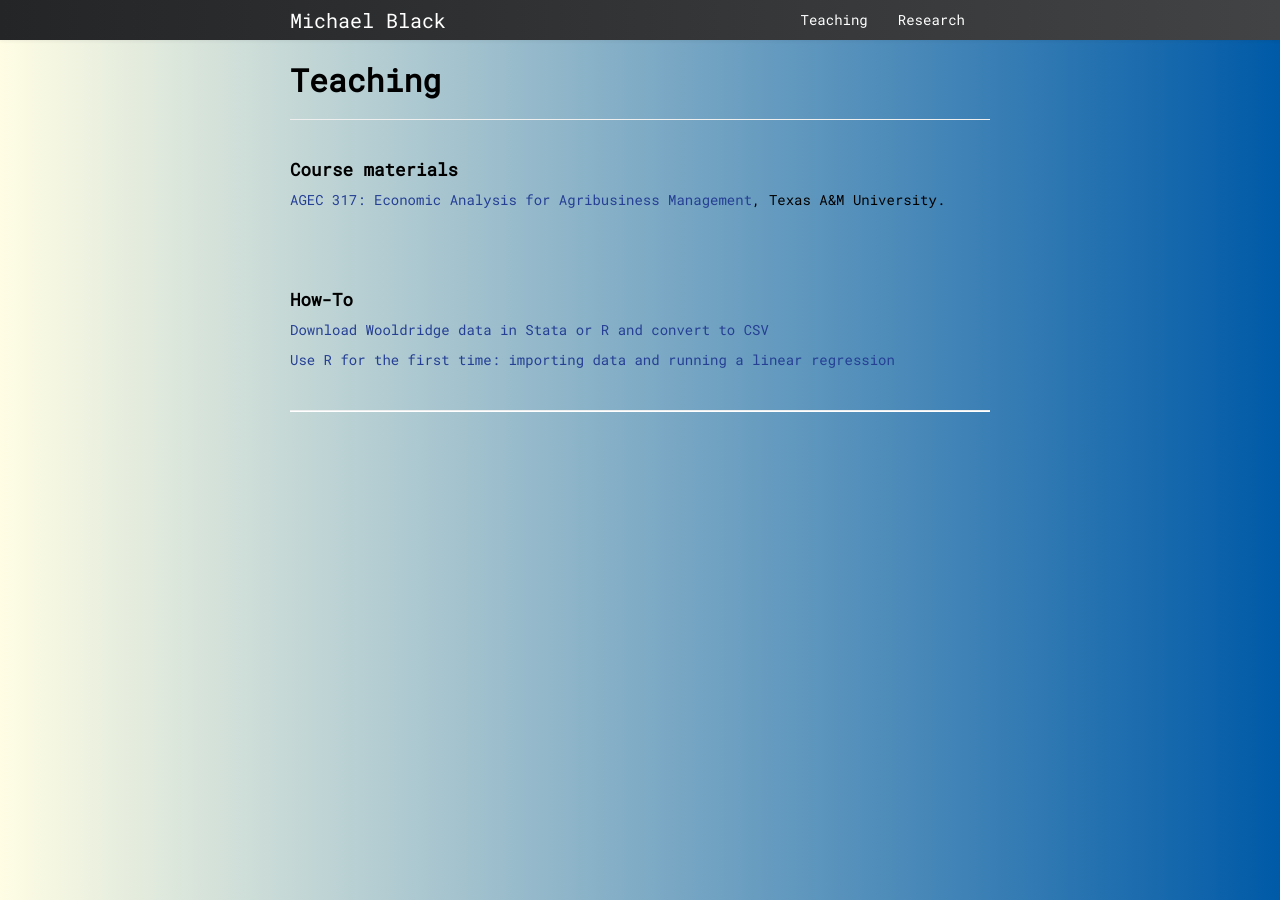
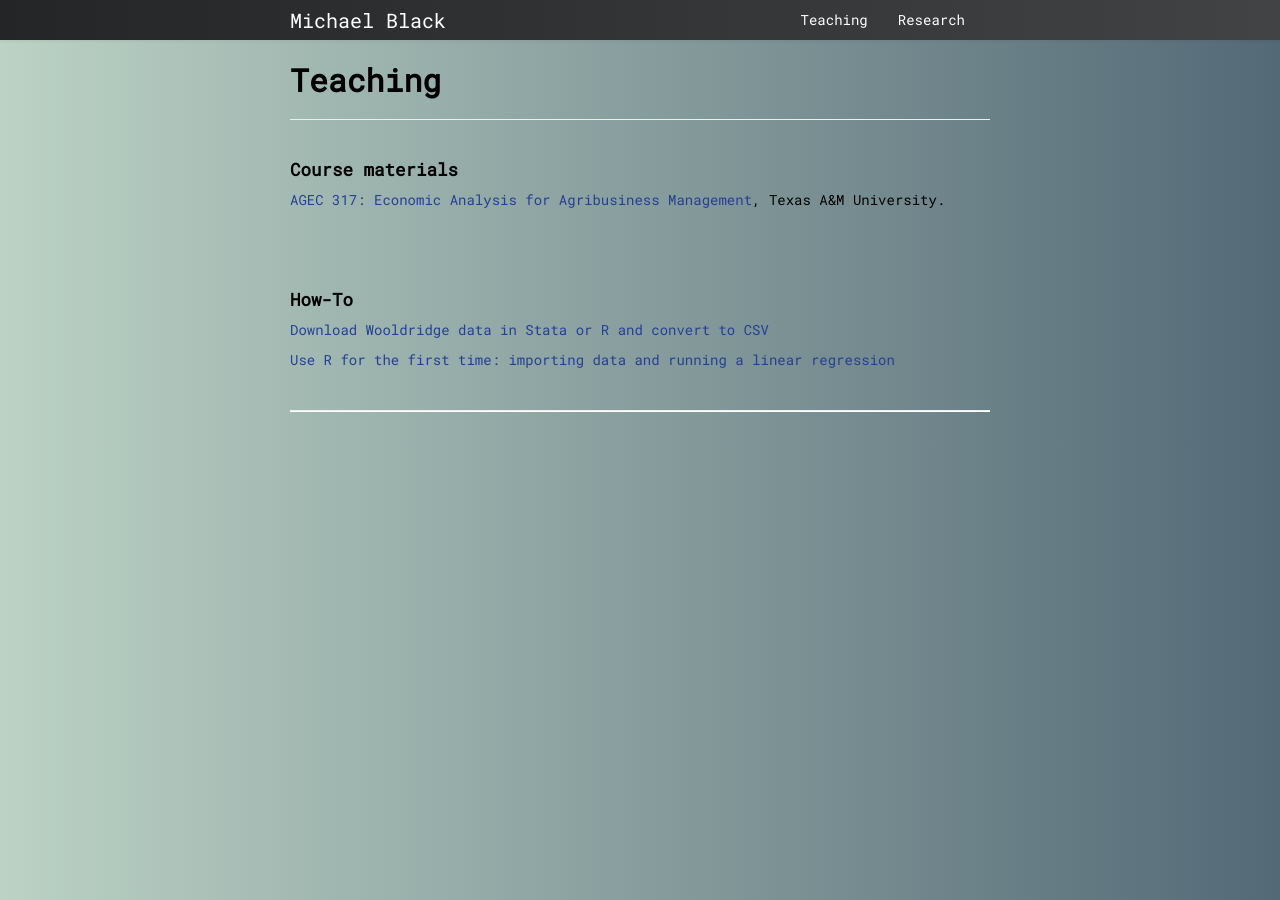
Before and after one commit to michael-black/michael-black.github.io, a Jekyll site: the page built from pages/teaching.md, in a window 1280 px wide. Built offline with Jekyll 4.4.1, drawn with Linux system fonts in a browser that asks for light colours.

Commit message:
Changed background color gradient

```diff
--- a/assets/themes/twitter/css/my_custom_css.css
+++ b/assets/themes/twitter/css/my_custom_css.css
@@ -14,7 +14,7 @@ code {
 
 body {
   font-family: 'Roboto Mono', monospace;
-  background-image: linear-gradient(to right, #FFFDE4 , #005AA7);
+  background-image: linear-gradient(to right, #BBD2C5 , #536976);
 }
 
 p {
```
